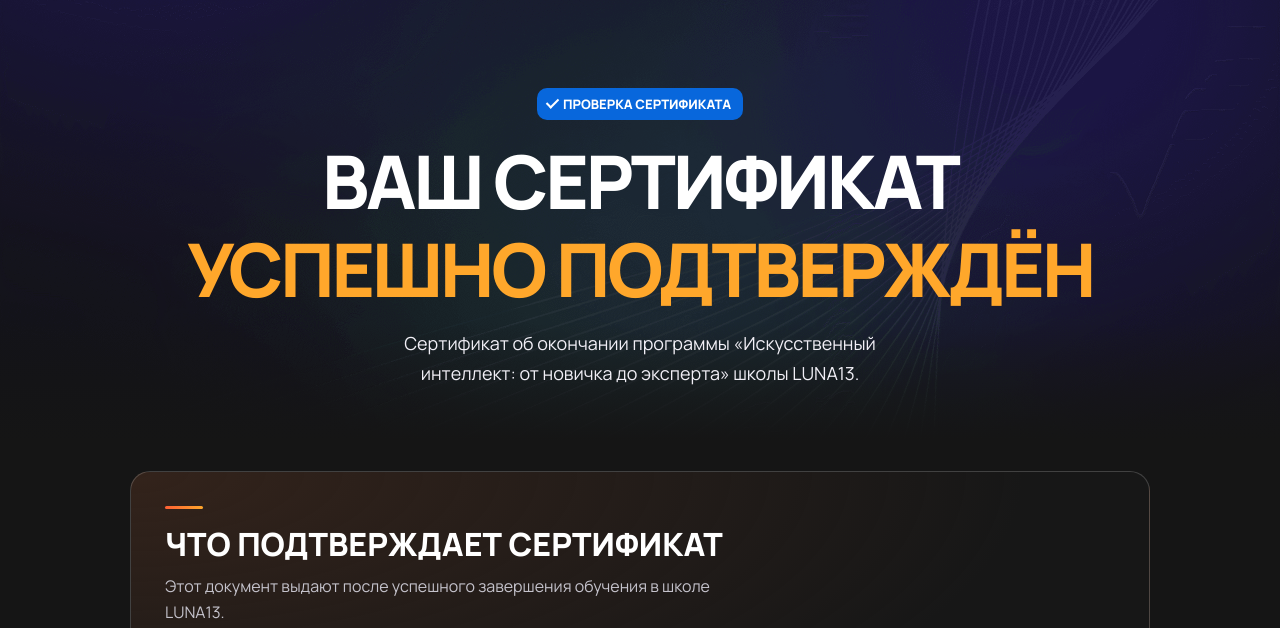
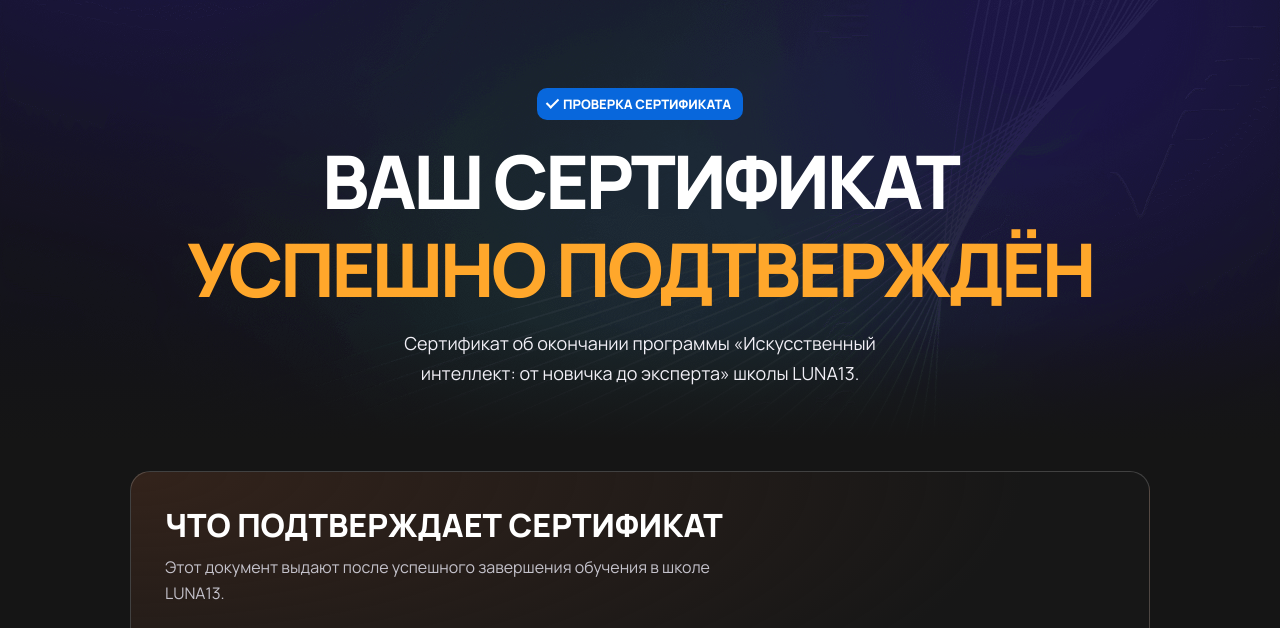
Before and after one commit to Svip-web/luna13-certificate-verification, a plain HTML site: page approve/index.html in a window 1280 px wide. Shown: the part 99-727 px from the top of the page. Drawn offline with Linux system fonts and the light colour scheme.

Commit message:
Remove decorative line above certificate details

```diff
--- a/approve/index.html
+++ b/approve/index.html
@@ -59,15 +59,6 @@
     .details {
       margin-bottom: 22px;
       background: radial-gradient(ellipse at top left, #33231b, transparent 62%), var(--surface);
-    }
-    .details-heading::before {
-      content: "";
-      display: block;
-      width: 38px;
-      height: 3px;
-      margin-bottom: 16px;
-      border-radius: 3px;
-      background: var(--gradient);
     }
     .details-heading p { max-width: 60ch; margin: 11px 0 0; color: var(--muted); line-height: 1.6; }
     .details-list {
```
